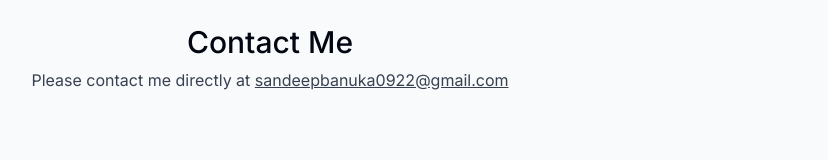
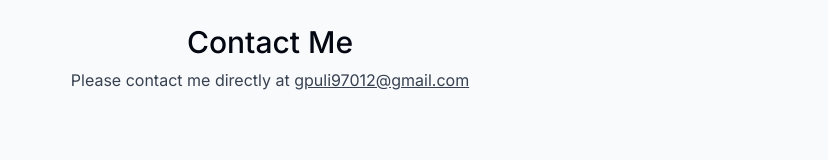
Before and after one commit to gpuli04/portfolio, a Next.js app: page / in a window 1280 px wide. Shown: the part 3929-4089 px from the top of the page, without its empty margins (370-1198 px from the left). Built offline with nearby package versions, Linux system fonts and the light colour scheme.

Commit message:
email updated

```diff
--- a/actions/sendEmail.ts
+++ b/actions/sendEmail.ts
@@ -27,7 +27,7 @@
 //   try {
 //     data = await resend.emails.send({
 //       from: senderEmail,
-//       to: "sandeepbanuka0922@gmail.com",
+//       to: "gpuli97012@gmail.com",
 //       subject: "Message from " + sendEmail,
 //       reply_to: senderEmail,
 //       react: React.createElement(ContactFormEmail, {
--- a/components/contact.tsx
+++ b/components/contact.tsx
@@ -29,8 +29,8 @@
 
       <p className="text-gray-700 -mt-6 dark:text-white/80">
         Please contact me directly at{" "}
-        <a className="underline" href="mailto:sandeepbanuka0922@gmail.com">
-          sandeepbanuka0922@gmail.com
+        <a className="underline" href="mailto:gpuli97012@gmail.com">
+        gpuli97012@gmail.com
         </a>
         {/* {" "}
         or through this form. */}
```
